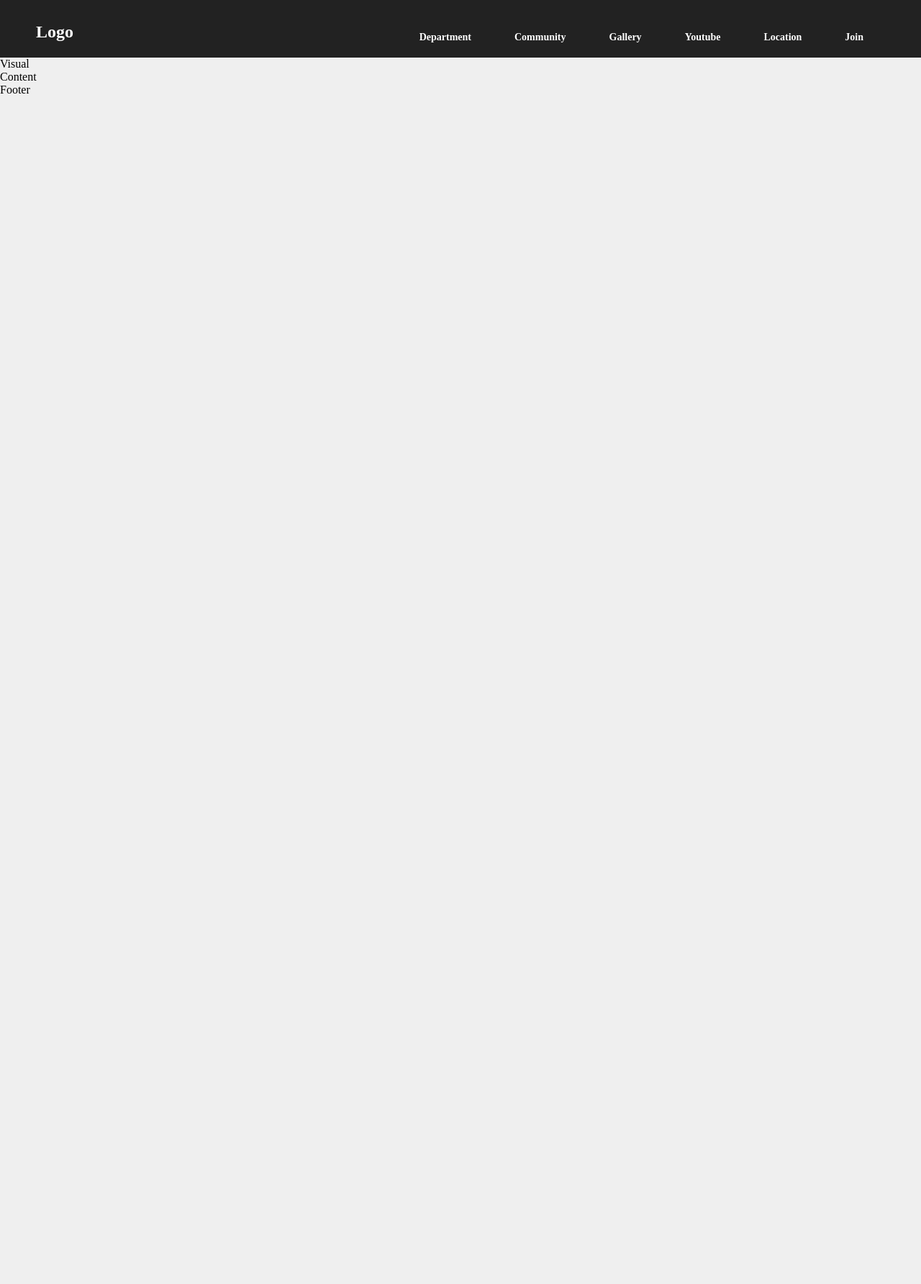
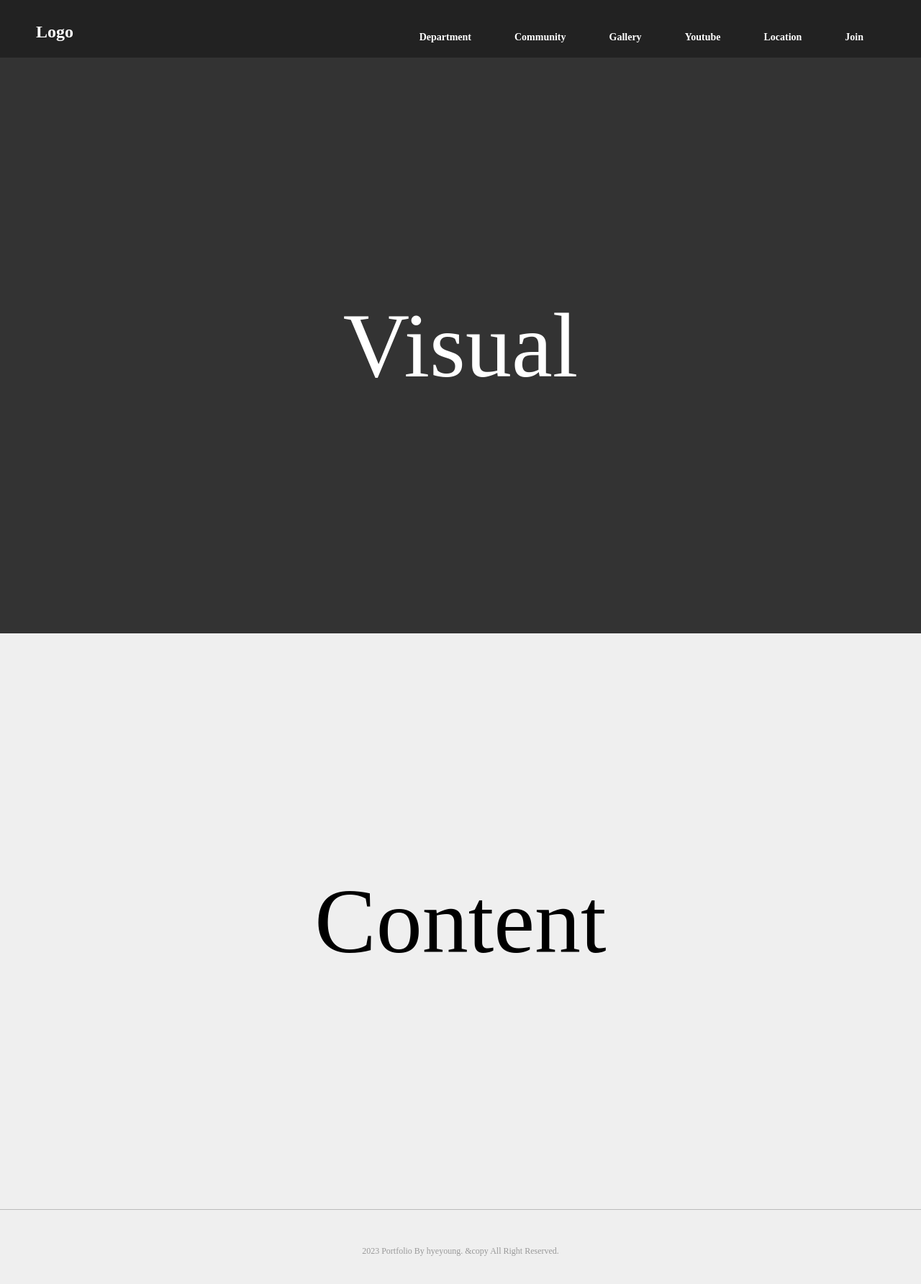
Before and after one commit to cocopalm221/profile, a React (Create React App) app: page / in a window 1280 px wide. Shown: the top 1784 px of the page at 72% size. Before the commit the page ends 800 px from the top, so only its background shows below. Built offline with nearby package versions, Linux system fonts and the light colour scheme.

Commit message:
switch문 적용

```diff
--- a/src/App.js
+++ b/src/App.js
@@ -1,4 +1,4 @@
-import { Route } from "react-router-dom";
+import { Route, Switch } from "react-router-dom";
 //common
 import Footer from "./components/common/Footer";
 import Header from "./components/common/Header";
@@ -16,12 +16,20 @@
 function App() {
   return (
     <>
-      <Header />
+      {/* 화면에 중첩되는 컴포넌트가 있는 경우 Switch를 활용한다. */}
+      <Switch>
+        <Route exact path="/">
+          {/* 라우터 값에 따라서 header props로 type="main" 전달 */}
+          <Header type={"main"} />
+          <Visual />
+          <Content />
+        </Route>
 
-      <Route exact path="/">
-        <Visual />
-        <Content />
-      </Route>
+        {/* 라우터에 따라서 header의 css를 다르게 함 */}
+        {/* 중첩되는 header에 대한 처리가 필요함 */}
+        {/* <header type={"sub"} /> */}
+        <Route path="/" render={() => <header type={"sub"} />} />
+      </Switch>
 
       <Route path="/department" component={Department} />
       <Route path="/community" component={Community} />
--- a/src/components/common/Footer.js
+++ b/src/components/common/Footer.js
@@ -1,7 +1,13 @@
 import React from "react";
 
 const Footer = () => {
-  return <div>Footer</div>;
+  return (
+    <footer>
+      <div className="inner">
+        <p>2023 Portfolio By hyeyoung. &copy All Right Reserved.</p>
+      </div>
+    </footer>
+  );
 };
 
 export default Footer;
--- a/src/components/common/Header.js
+++ b/src/components/common/Header.js
@@ -21,19 +21,29 @@
             </NavLink>
           </li>
           <li>
-            <NavLink to="/community">Community</NavLink>
+            <NavLink activeStyle={active} to="/community">
+              Community
+            </NavLink>
           </li>
           <li>
-            <NavLink to="/gallery">Gallery</NavLink>
+            <NavLink activeStyle={active} to="/gallery">
+              Gallery
+            </NavLink>
           </li>
           <li>
-            <NavLink to="/youtube">Youtube</NavLink>
+            <NavLink activeStyle={active} to="/youtube">
+              Youtube
+            </NavLink>
           </li>
           <li>
-            <NavLink to="/lacotion">Location</NavLink>
+            <NavLink activeStyle={active} to="/lacotion">
+              Location
+            </NavLink>
           </li>
           <li>
-            <NavLink to="/join">Join</NavLink>
+            <NavLink activeStyle={active} to="/join">
+              Join
+            </NavLink>
           </li>
         </ul>
       </div>
--- a/src/components/main/Content.js
+++ b/src/components/main/Content.js
@@ -1,7 +1,7 @@
 import React from "react";
 
 const Content = () => {
-  return <div>Content</div>;
+  return <main>Content</main>;
 };
 
 export default Content;
--- a/src/components/main/Visual.js
+++ b/src/components/main/Visual.js
@@ -1,7 +1,7 @@
 import React from "react";
 
 const Visual = () => {
-  return <div>Visual</div>;
+  return <div id="visual">Visual</div>;
 };
 
 export default Visual;
--- a/src/scss/common/_footer.scss
+++ b/src/scss/common/_footer.scss
@@ -0,0 +1,14 @@
+footer {
+  width: 100%;
+  border-top: 1px solid #bbb;
+  .inner {
+    width: 1180px;
+    margin: 0 auto;
+    padding: 50px;
+    p {
+      font-size: 12px;
+      color: #999;
+      text-align: center;
+    }
+  }
+}
--- a/src/scss/main/_content.scss
+++ b/src/scss/main/_content.scss
@@ -0,0 +1,8 @@
+main {
+  width: 100%;
+  height: 100vh;
+  display: flex;
+  justify-content: center;
+  align-items: center;
+  font-size: 10vw;
+}
--- a/src/scss/main/_visual.scss
+++ b/src/scss/main/_visual.scss
@@ -0,0 +1,10 @@
+#visual {
+  width: 100%;
+  height: 100vh;
+  background: #333;
+  display: flex;
+  justify-content: center;
+  align-items: center;
+  font-size: 10vw;
+  color: #fff;
+}
```
